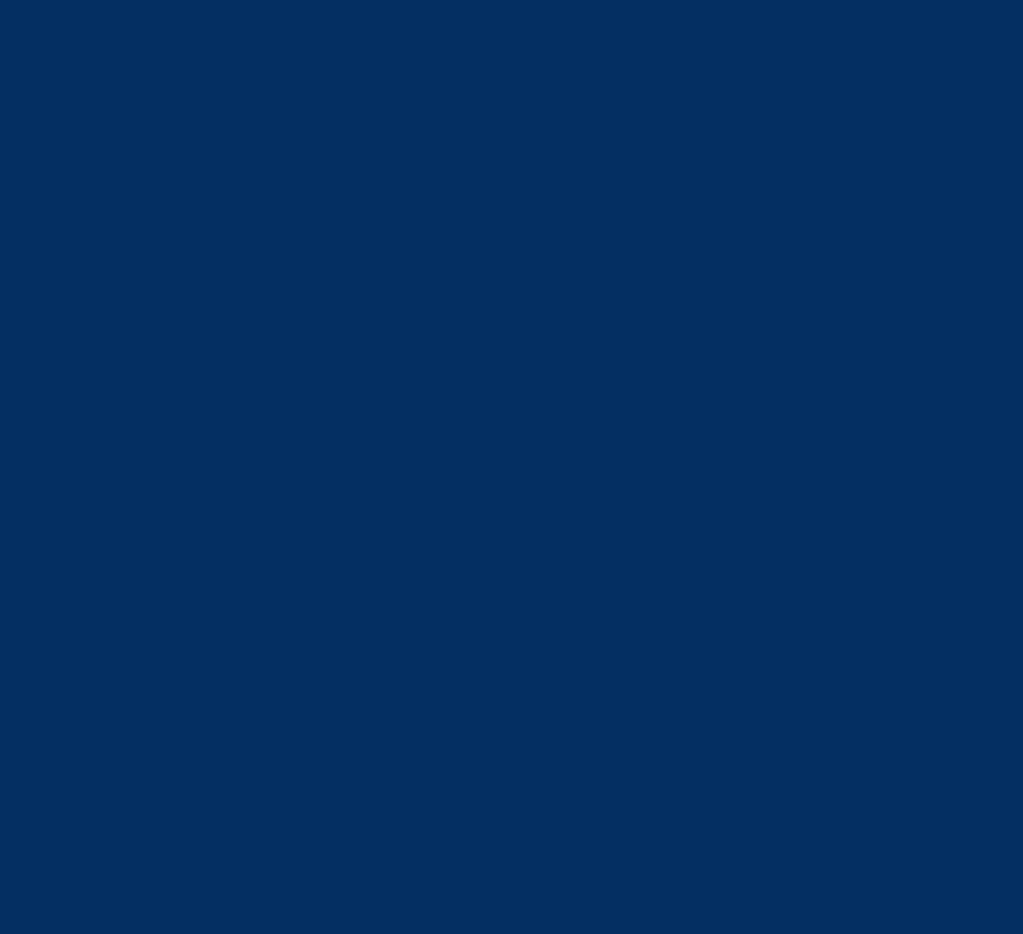
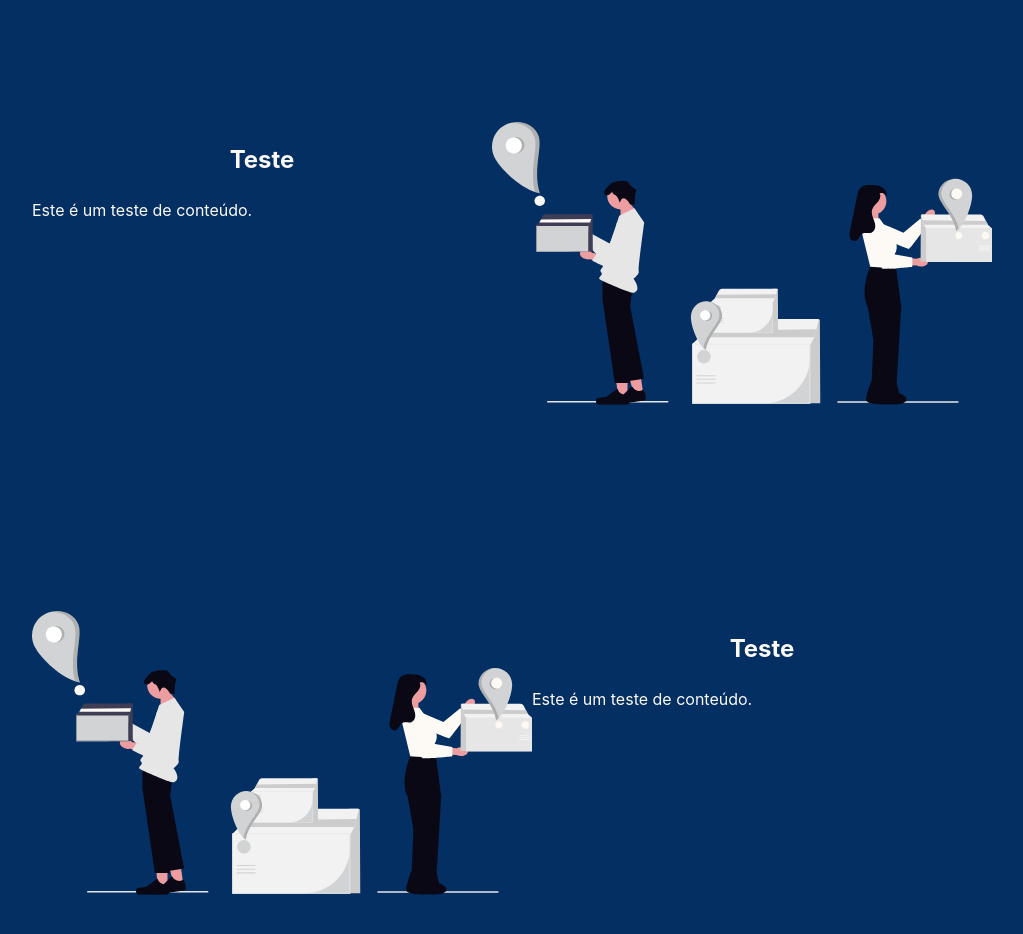
Before and after one commit to RafaelBerger/otimalog, a React (Vite) app: page / in a window 1280 px wide. Shown: the part 1600-2534 px from the top of the page, without its empty margins (128-1151 px from the left). Before the commit the page ends 1204 px from the top, so only its background shows below. Built offline with nearby package versions, Linux system fonts and the light colour scheme.

Commit message:
component to reuse main section hmtl structure created

```diff
--- a/src/App.tsx
+++ b/src/App.tsx
@@ -1,6 +1,10 @@
 import "./styles/header.css";
+import "./styles/section-basic.css";
+import "./styles/App.css";
 import logo from "./assets/logo.svg";
 import headerImg from "./assets/header-img.png";
+import illustration1 from "./assets/illustration-1.svg";
+import ContentShowcase from "./components/ContentShowcase";
 
 function App() {
   return (
@@ -34,17 +38,15 @@ function App() {
       <main>
         <h2 className="main-title">Sobre nós</h2>
 
-        <section className="fractional-load">
-          <div>
+        <ContentShowcase src={illustration1} isReversed={false}>
           <h2>Carga Fracionada com a OTIMA.LOG</h2>
           <p>
             Na carga fracionada, diferentes mercadorias de várias empresas
             compartilham o mesmo veículo. Isso significa mais economia,
-              eficiência e rapidez, sem a necessidade de lotar um caminhão
-              inteiro para realizar a entrega. É a solução ideal para empresas
-              que precisam enviar quantidades menores de produtos, mas exigem a
-              mesma segurança, rastreabilidade e pontualidade de uma carga
-              completa.
+            eficiência e rapidez, sem a necessidade de lotar um caminhão inteiro
+            para realizar a entrega. É a solução ideal para empresas que
+            precisam enviar quantidades menores de produtos, mas exigem a mesma
+            segurança, rastreabilidade e pontualidade de uma carga completa.
           </p>
           <ul>
             <li>Embarques diários</li>
@@ -56,12 +58,17 @@ function App() {
               Armazém próprio estruturado (1.000 posições-palete, 7 docas)
             </li>
           </ul>
-          </div>
+        </ContentShowcase>
 
-          <div>
-            <div>ILUSTRACAO</div>
-          </div>
-        </section>
+        <ContentShowcase src={illustration1} isReversed={false}>
+          <h2>Teste</h2>
+          <p>Este é um teste de conteúdo.</p>
+        </ContentShowcase>
+
+        <ContentShowcase src={illustration1} isReversed={true}>
+          <h2>Teste</h2>
+          <p>Este é um teste de conteúdo.</p>
+        </ContentShowcase>
       </main>
     </>
   );
--- /dev/null
+++ b/src/components/ContentShowcase.tsx
@@ -0,0 +1,35 @@
+import "../styles/section-basic.css";
+
+interface ContentShowcaseProps {
+  children: React.ReactNode;
+  src: string;
+  isReversed: boolean;
+}
+
+function ContentShowcase({ children, src, isReversed }: ContentShowcaseProps) {
+  return (
+    <section className="section-container">
+      {isReversed ? (
+        <>
+          <div className="image-content-reversed">
+            <div>
+              <img src={src} alt="Illustration" />
+            </div>
+          </div>
+          <div className="text-content">{children}</div>
+        </>
+      ) : (
+        <>
+          <div className="text-content">{children}</div>
+          <div className="image-content">
+            <div>
+              <img src={src} alt="Illustration" />
+            </div>
+          </div>
+        </>
+      )}
+    </section>
+  );
+}
+
+export default ContentShowcase;
--- a/src/styles/App.css
+++ b/src/styles/App.css
@@ -1,4 +1,5 @@
 .main-title {
   text-align: center;
   font-size: 1.875rem;
+  margin-bottom: 10rem;
 }
--- a/src/styles/fractional-load.css
+++ /dev/null
@@ -1,3 +0,0 @@
-.fractional-load {
-  display: flex;
-}
--- /dev/null
+++ b/src/styles/section-basic.css
@@ -0,0 +1,34 @@
+.section-container {
+  display: flex;
+  padding: 0 10rem;
+  padding-bottom: 12.5rem;
+}
+
+.text-content {
+  flex: 1;
+}
+
+.text-content h2 {
+  font-size: 1.5rem;
+  text-align: center;
+}
+
+.image-content {
+  flex: 1;
+  display: flex;
+  justify-content: end;
+  align-items: center;
+}
+
+.image-content-reversed {
+  flex: 1;
+  display: flex;
+}
+
+.image-content-reversed img {
+  max-width: 500px;
+}
+
+.image-content img {
+  max-width: 500px;
+}
```
Also changed, not shown: src/assets/illustration-1.svg (added). Lines whose indentation alone changed are shown as unchanged.
